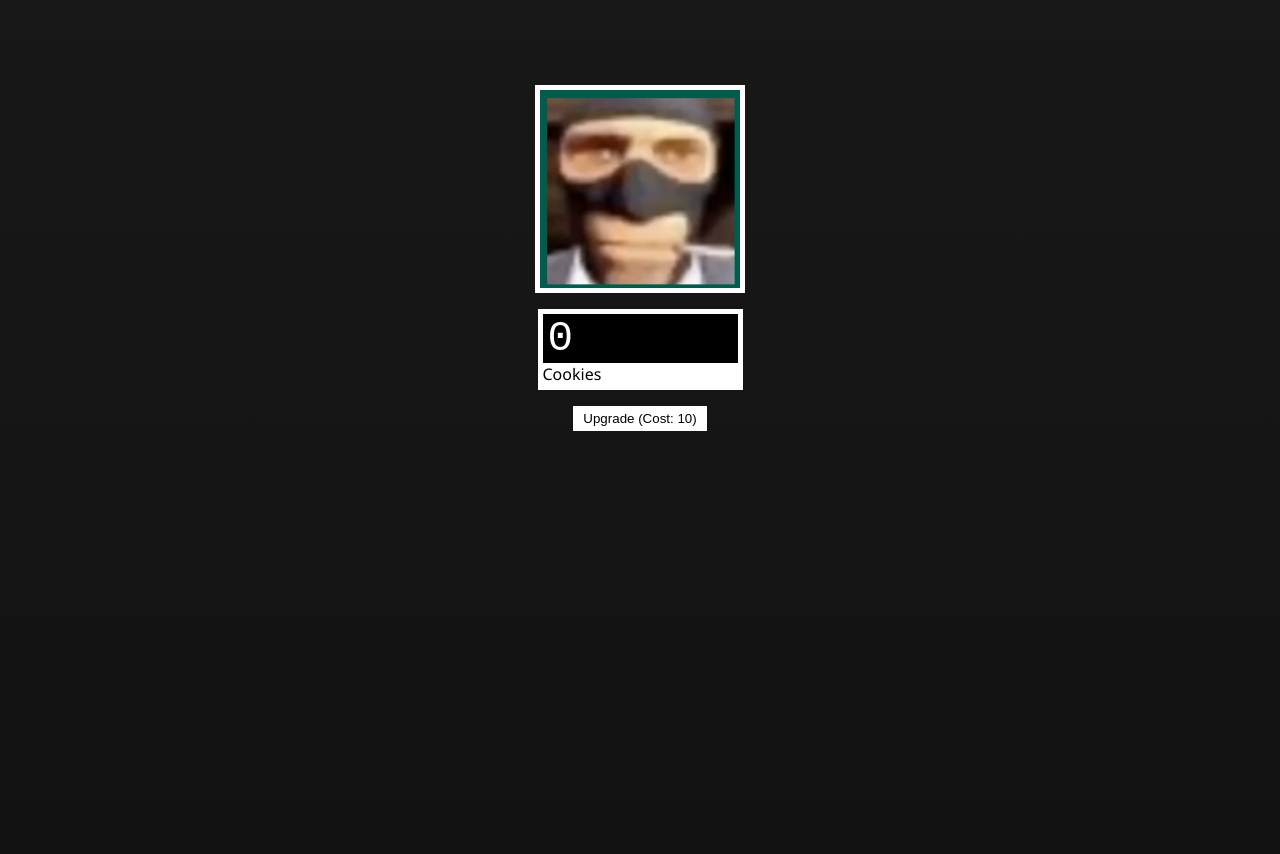
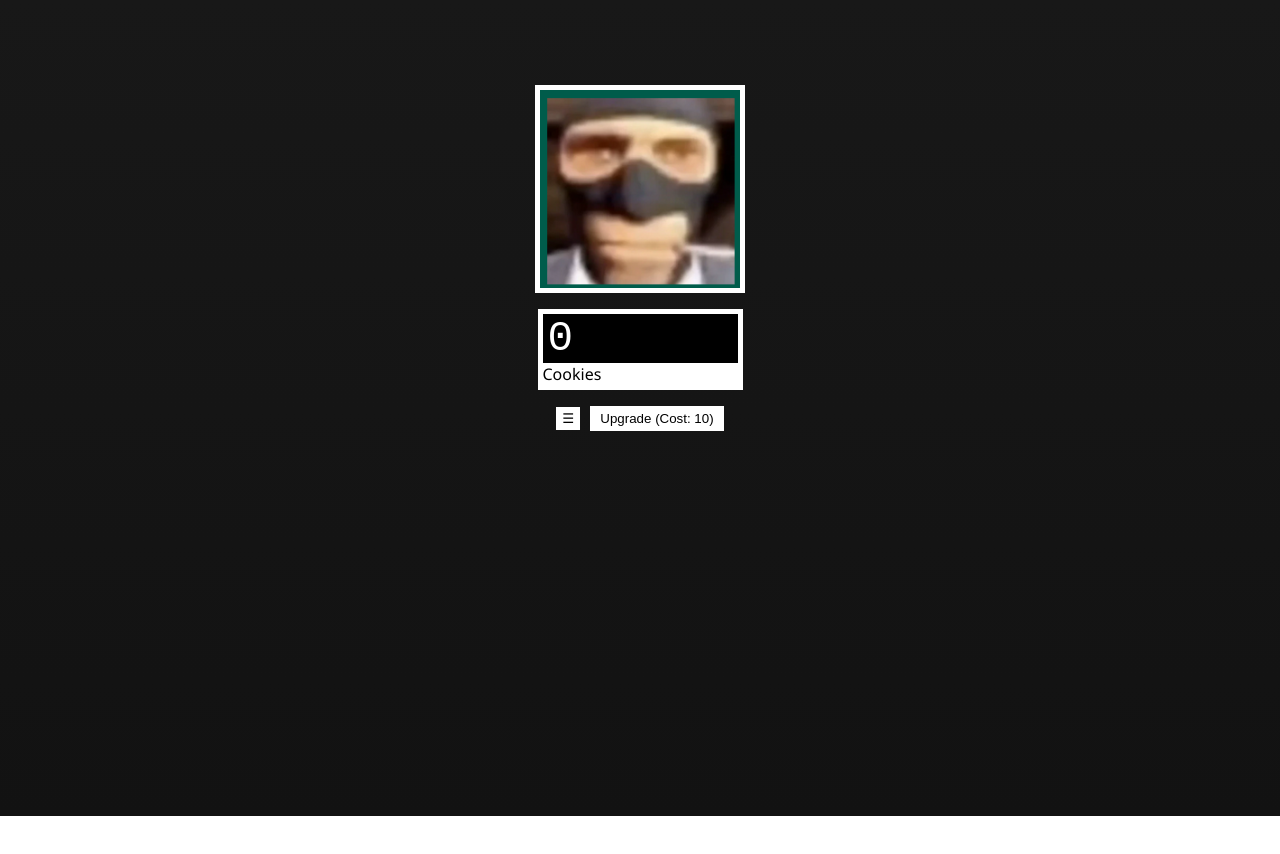
Before and after one commit to karakha/clickspy, a plain HTML site: page index.html in a window 1280 px wide. After the commit the page ends 816 px from the top, so only its background shows below. Drawn offline with Linux system fonts and the light colour scheme.

Commit message:
Good Enough, cleans up a bit of code and implements settings with a reset progress button.

```diff
--- a/fancy.css
+++ b/fancy.css
@@ -2,9 +2,91 @@ body {
     background-image: linear-gradient(to bottom, rgb(24, 24, 24), rgb(18, 18, 18));
     color: white;
     font-family: 'Segoe UI', Tahoma, Geneva, Verdana, sans-serif;
-    padding-top: 100px;
+
     height: 100vh;
     overflow: hidden;
+}
+span {
+    display: inline-flex;
+    align-items: center;
+  }
+  .buttons {
+  display: flex;
+  gap: 10px;      /* space between the two buttons */
+  align-items: center;
+}
+
+@keyframes fadeIn {
+    from { opacity: 0; transform: translateY(-10px); }
+    to { opacity: 1; transform: translateY(0); }
+}
+
+@keyframes fadeOut {
+    from { opacity: 1; transform: translateY(0); }
+    to { opacity: 0; transform: translateY(-10px); }
+}
+
+button {
+    background: white;
+    color: black;
+    border: none;
+    padding: 5px 10px;
+}
+.buttons {
+    display: flex;
+    gap: 10px;      /* space between the two buttons */
+    align-items: center;
+  }
+
+#openWindow {
+    padding: 4px 6px;
+}
+#popupWindow {
+  position: fixed;
+  top: 0;
+  left: 0;
+  width: 100%;
+  height: 100%;
+  background: rgba(0,0,0,0.5);
+  display: flex;
+  align-items: center;
+  justify-content: center;
+  z-index: 1000;
+}
+.popupCloseButton {
+    background-color: rgb(177, 95, 95);
+    color: white;
+    margin-left: auto; /* THIS IS GOOD */
+}
+
+.popupWindowTitle {
+    display: flex;
+    background-color: white;
+    padding: 0 0 0 10px;
+    color: black;
+    justify-content: space-between;
+    width: 240px;
+    align-items: center;
+}
+
+#popupContent {
+  background: rgb(0, 0, 0);
+  border: 5px solid white;
+  color: rgb(255, 255, 255);
+  font-family: monospace;
+  width: 250px;
+  padding: 5px;
+}
+.popupSettings {
+    margin: 5px;
+}
+.popupSettings button {
+    display: block;
+    background-color: black;
+    color: lightblue;
+    text-decoration: underline;
+    font-family: monospace;
+    padding: 0;
 }
 
 #game {
@@ -13,9 +95,10 @@ body {
     align-items: center;
     height: 300px;
     flex-direction: column;
+    padding-top: 100px;
 }
 
-.cookieCount {
+.cookieNumberCount {
     background-color: white;
     color: black;
     border: 5px solid white;
@@ -42,19 +125,13 @@ body {
     display: block;
 }
 
-#toast-container {
+.toast {
     position: fixed;
     top: 20px;
     right: 20px;      /* Changed from left to right */
-    z-index: 9999;
-    width: 5000px;
     display: flex;
     flex-direction: column;
     align-items: flex-end;  /* Align toast boxes to the right */
-}
-
-
-.toast {
     background-color: white;
     color: black;
     padding: 8px 10px;
@@ -63,28 +140,10 @@ body {
     opacity: 1;
     animation: fadeIn 0.25s ease-out forwards, fadeOut 0.25s ease-in 3s forwards;
     border-bottom: 10px solid black; /* Border now on the bottom */
-    text-align: left;
+    text-align: right;
     white-space: pre-line;
     max-width: 300px;
     box-shadow: 0 2px 5px rgba(0, 0, 0, 0.2); /* Optional shadow for better visibility */
-}
-
-
-@keyframes fadeIn {
-    from { opacity: 0; transform: translateY(-10px); }
-    to { opacity: 1; transform: translateY(0); }
-}
-
-@keyframes fadeOut {
-    from { opacity: 1; transform: translateY(0); }
-    to { opacity: 0; transform: translateY(-10px); }
-}
-
-button {
-    background: white;
-    color: black;
-    border: none;
-    padding: 5px 10px;
 }
 .toast-mobile {
     position: fixed;
@@ -97,7 +156,6 @@ button {
     border-bottom: 10px solid black; /* Border at the bottom */
     box-shadow: 0 4px 10px rgba(0, 0, 0, 0.3);
     text-align: center;
-    z-index: 9999;
     font-size: 14px; /* Same font size as desktop version */
     animation: fadeIn 0.25s ease-out forwards, fadeOut 0.25s ease-in 3s forwards;
 }
--- a/index.html
+++ b/index.html
@@ -7,13 +7,43 @@
     <link rel="stylesheet" href="fancy.css">
 </head>
 <body>
+
     <div id="game">
-        <!-- The image itself is now the button -->
+        <!-- Cookie button (image) -->
         <img id="cookieButton" src="button.png" alt="Cookie Button">
-        <p class="cookieCount"><span id="cookieCount">0</span> <br>   Cookies</p>
-        <button id="upgradeButton">Upgrade</button>
+
+        <!-- Cookie count -->
+        <p class="cookieNumberCount">
+            <span id="cookieCount">0</span><br>Cookies
+        </p>
+
+        <!-- Upgrade button -->
+         <div class="buttons">
+            <button id="openWindow"> &#9776;</button>
+            <button id="upgradeButton">Upgrade (Cost: 10)</button>
+         </div>
     </div>
+
+    <!-- Popup window -->
+    <div id="popupWindow" style="display: none;">
+        <div id="popupContent">
+            <div class="popupWindowTitle">
+                Settings
+                <button class="popupCloseButton">X</button>
+            </div>
+
+            <div class="popupSettings">
+                <span>Reset your progress</span>
+                <button id="resetButton">Reset</button>
+            </div>
+        </div>
+    </div>
+
+    <!-- Toast messages -->
     <div id="toast-container"></div>
+
+    <!-- Scripts -->
     <script src="scrapped.js"></script>
+
 </body>
 </html>
--- a/scrapped.js
+++ b/scrapped.js
@@ -1,3 +1,4 @@
+
 let cookies = 0;
 let cookiesPerClick = 1;
 let upgradeCost = 10;
@@ -6,118 +7,132 @@ let upgradeCost = 10;
 const cookieButton = document.getElementById("cookieButton");
 const cookieCount = document.getElementById("cookieCount");
 const upgradeButton = document.getElementById("upgradeButton");
+const openWindow = document.getElementById("openWindow");
+const popup = document.getElementById("popupWindow");
+const closeButton = document.querySelector("#popupWindow button");
+const cookieCountDisplay = document.getElementById('cookieCount');
+const resetButton = document.querySelector('.popupSettings button');
+const popupWindow = document.getElementById('popupWindow');
+
+// Detect if running below 768 width
+function isMobileView() {
+    return window.innerWidth <= 768;
+}
+
+// Event listener for the reset button
+resetButton.addEventListener('click', resetProgress);
 
 function formatCookies(num) {
     const suffixes = [
-        { value: 1e3, suffix: "K" }, // Thousand
-        { value: 1e6, suffix: "M" }, // Million
-        { value: 1e9, suffix: "B" }, // Billion
-        { value: 1e12, suffix: "T" }, // Trillion
-        { value: 1e15, suffix: "P" }, // Quadrillion
-        { value: 1e18, suffix: "E" }, // Quintillion
-        { value: 1e21, suffix: "Z" }, // Sextillion
-        { value: 1e24, suffix: "Y" }, // Septillion
-        { value: 1e27, suffix: "O" }, // Octillion
-        { value: 1e30, suffix: "N" }, // Nonillion
-        { value: 1e33, suffix: "D" }, // Decillion
-        { value: 1e36, suffix: "U" }, // Undecillion
-        { value: 1e39, suffix: "D2" }, // Duodecillion
-        { value: 1e42, suffix: "T2" }, // Tredecillion
-        { value: 1e45, suffix: "Q2" }, // Quattuordecillion
-        { value: 1e48, suffix: "Q3" }, // Quindecillion
-        { value: 1e51, suffix: "S" }, // Sexdecillion
-        { value: 1e54, suffix: "S2" }, // Septendecillion
-        { value: 1e57, suffix: "O2" }, // Octodecillion
-        { value: 1e60, suffix: "N2" }, // Novemdecillion
-        { value: 1e63, suffix: "D3" }, // Vigintillion
-        { value: 1e66, suffix: "U2" }, // Unvigintillion
-        { value: 1e69, suffix: "D4" }, // Trigintillion
-        { value: 1e72, suffix: "T3" }, // Quadragintillion
-        { value: 1e75, suffix: "Q4" }, // Quinquagintillion
-        { value: 1e78, suffix: "S3" }, // Sexagintillion
-        { value: 1e81, suffix: "S4" }, // Septuagintillion
-        { value: 1e84, suffix: "O3" }, // Octogintillion
-        { value: 1e87, suffix: "N3" }, // Nonagintillion
-        { value: 1e90, suffix: "D5" }, // Centillion
-        { value: 1e93, suffix: "U3" }, // Uncentillion
-        { value: 1e96, suffix: "D6" }, // Duocentillion
-        { value: 1e99, suffix: "T4" }, // Trecentillion
-        { value: 1e102, suffix: "Q5" }, // Quattuorcentillion
-        { value: 1e105, suffix: "Q6" }, // Quinquacentillion
-        { value: 1e108, suffix: "S5" }, // Sexcentillion
-        { value: 1e111, suffix: "S6" }, // Septencentillion
-        { value: 1e114, suffix: "O4" }, // Octocentillion
-        { value: 1e117, suffix: "N4" }, // Nonacentillion
-        { value: 1e120, suffix: "D7" }, // Decacentillion
-        { value: 1e123, suffix: "U4" }, // Undecacentillion
-        { value: 1e126, suffix: "D8" }, // Duodecacentillion
-        { value: 1e129, suffix: "T5" }, // Tredecacentillion
-        { value: 1e132, suffix: "Q7" }, // Quattuordecacentillion
-        { value: 1e135, suffix: "Q8" }, // Quinquadecacentillion
-        { value: 1e138, suffix: "S7" }, // Sexdecacentillion
-        { value: 1e141, suffix: "S8" }, // Septendecacentillion
-        { value: 1e144, suffix: "O5" }, // Octodecacentillion
-        { value: 1e147, suffix: "N5" }, // Novemdecacentillion
-        { value: 1e150, suffix: "D9" }, // Vigintacentillion
-        { value: 1e153, suffix: "U5" }, // Unvigintacentillion
-        { value: 1e156, suffix: "D10" }, // Trigintacentillion
-        { value: 1e159, suffix: "T6" }, // Quadragintacentillion
-        { value: 1e162, suffix: "Q9" }, // Quinquagintacentillion
-        { value: 1e165, suffix: "S9" }, // Sexagintacentillion
-        { value: 1e168, suffix: "S10" }, // Septuagintacentillion
-        { value: 1e171, suffix: "O6" }, // Octogintacentillion
-        { value: 1e174, suffix: "N6" }, // Nonagintacentillion
-        { value: 1e177, suffix: "D11" }, // Centicentillion
-        { value: 1e180, suffix: "U6" }, // Uncenticentillion
-        { value: 1e183, suffix: "D12" }, // Duocenticentillion
-        { value: 1e186, suffix: "T7" }, // Trecenticentillion
-        { value: 1e189, suffix: "Q10" }, // Quattuorcenticentillion
-        { value: 1e192, suffix: "Q11" }, // Quinquacenticentillion
-        { value: 1e195, suffix: "S11" }, // Sexcenticentillion
-        { value: 1e198, suffix: "S12" }, // Septencenticentillion
-        { value: 1e201, suffix: "O7" }, // Octocenticentillion
-        { value: 1e204, suffix: "N7" }, // Nonacenticentillion
-        { value: 1e207, suffix: "D13" }, // Decacenticentillion
-        { value: 1e210, suffix: "U7" }, // Undecacenticentillion
-        { value: 1e213, suffix: "D14" }, // Duodecacenticentillion
-        { value: 1e216, suffix: "T8" }, // Tredecacenticentillion
-        { value: 1e219, suffix: "Q12" }, // Quattuordecacenticentillion
-        { value: 1e222, suffix: "Q13" }, // Quinquadecacenticentillion
-        { value: 1e225, suffix: "S13" }, // Sexdecacenticentillion
-        { value: 1e228, suffix: "S14" }, // Septendecacenticentillion
-        { value: 1e231, suffix: "O8" }, // Octodecacenticentillion
-        { value: 1e234, suffix: "N8" }, // Novemdecacenticentillion
-        { value: 1e237, suffix: "D15" }, // Vigintacenticentillion
-        { value: 1e240, suffix: "U8" }, // Unvigintacenticentillion
-        { value: 1e243, suffix: "D16" }, // Trigintacenticentillion
-        { value: 1e246, suffix: "T9" }, // Quadragintacenticentillion
-        { value: 1e249, suffix: "Q14" }, // Quinquagintacenticentillion
-        { value: 1e252, suffix: "S15" }, // Sexagintacenticentillion
-        { value: 1e255, suffix: "S16" }, // Septuagintacenticentillion
-        { value: 1e258, suffix: "O9" }, // Octogintacenticentillion
-        { value: 1e261, suffix: "N9" }, // Nonagintacenticentillion
-        { value: 1e264, suffix: "D17" }, // Centicentacentillion
-        { value: 1e267, suffix: "U9" }, // Uncenticentacentillion
-        { value: 1e270, suffix: "D18" }, // Duocenticentacentillion
-        { value: 1e273, suffix: "T10" }, // Trecenticentacentillion
-        { value: 1e276, suffix: "Q15" }, // Quattuorcenticentacentillion
-        { value: 1e279, suffix: "Q16" }, // Quinquacenticentacentillion
-        { value: 1e282, suffix: "S17" }, // Sexcenticentacentillion
-        { value: 1e285, suffix: "S18" }, // Septencenticentacentillion
-        { value: 1e288, suffix: "O10" }, // Octocenticentacentillion
-        { value: 1e291, suffix: "N10" }, // Nonacenticentacentillion
+        { value: 1e3, suffix: "K" },
+        { value: 1e6, suffix: "M" },
+        { value: 1e9, suffix: "B" },
+        { value: 1e12, suffix: "T" },
+        { value: 1e15, suffix: "P" },
+        { value: 1e18, suffix: "E" },
+        { value: 1e21, suffix: "Z" },
+        { value: 1e24, suffix: "Y" },
+        { value: 1e27, suffix: "O" },
+        { value: 1e30, suffix: "N" },
+        { value: 1e33, suffix: "D" },
+        { value: 1e36, suffix: "U" },
+        { value: 1e39, suffix: "D2" },
+        { value: 1e42, suffix: "T2" },
+        { value: 1e45, suffix: "Q2" },
+        { value: 1e48, suffix: "Q3" },
+        { value: 1e51, suffix: "S" },
+        { value: 1e54, suffix: "S2" },
+        { value: 1e57, suffix: "O2" },
+        { value: 1e60, suffix: "N2" },
+        { value: 1e63, suffix: "D3" },
+        { value: 1e66, suffix: "U2" },
+        { value: 1e69, suffix: "D4" },
+        { value: 1e72, suffix: "T3" },
+        { value: 1e75, suffix: "Q4" },
+        { value: 1e78, suffix: "S3" },
+        { value: 1e81, suffix: "S4" },
+        { value: 1e84, suffix: "O3" },
+        { value: 1e87, suffix: "N3" },
+        { value: 1e90, suffix: "D5" },
+        { value: 1e93, suffix: "U3" },
+        { value: 1e96, suffix: "D6" },
+        { value: 1e99, suffix: "T4" },
+        { value: 1e102, suffix: "Q5" },
+        { value: 1e105, suffix: "Q6" },
+        { value: 1e108, suffix: "S5" },
+        { value: 1e111, suffix: "S6" },
+        { value: 1e114, suffix: "O4" },
+        { value: 1e117, suffix: "N4" },
+        { value: 1e120, suffix: "D7" },
+        { value: 1e123, suffix: "U4" },
+        { value: 1e126, suffix: "D8" },
+        { value: 1e129, suffix: "T5" },
+        { value: 1e132, suffix: "Q7" },
+        { value: 1e135, suffix: "Q8" },
+        { value: 1e138, suffix: "S7" },
+        { value: 1e141, suffix: "S8" },
+        { value: 1e144, suffix: "O5" },
+        { value: 1e147, suffix: "N5" },
+        { value: 1e150, suffix: "D9" },
+        { value: 1e153, suffix: "U5" },
+        { value: 1e156, suffix: "D10" },
+        { value: 1e159, suffix: "T6" },
+        { value: 1e162, suffix: "Q9" },
+        { value: 1e165, suffix: "S9" },
+        { value: 1e168, suffix: "S10" },
+        { value: 1e171, suffix: "O6" },
+        { value: 1e174, suffix: "N6" },
+        { value: 1e177, suffix: "D11" },
+        { value: 1e180, suffix: "U6" },
+        { value: 1e183, suffix: "D12" },
+        { value: 1e186, suffix: "T7" },
+        { value: 1e189, suffix: "Q10" },
+        { value: 1e192, suffix: "Q11" },
+        { value: 1e195, suffix: "S11" },
+        { value: 1e198, suffix: "S12" },
+        { value: 1e201, suffix: "O7" },
+        { value: 1e204, suffix: "N7" },
+        { value: 1e207, suffix: "D13" },
+        { value: 1e210, suffix: "U7" },
+        { value: 1e213, suffix: "D14" },
+        { value: 1e216, suffix: "T8" },
+        { value: 1e219, suffix: "Q12" },
+        { value: 1e222, suffix: "Q13" },
+        { value: 1e225, suffix: "S13" },
+        { value: 1e228, suffix: "S14" },
+        { value: 1e231, suffix: "O8" },
+        { value: 1e234, suffix: "N8" },
+        { value: 1e237, suffix: "D15" },
+        { value: 1e240, suffix: "U8" },
+        { value: 1e243, suffix: "D16" },
+        { value: 1e246, suffix: "T9" },
+        { value: 1e249, suffix: "Q14" },
+        { value: 1e252, suffix: "S15" },
+        { value: 1e255, suffix: "S16" },
+        { value: 1e258, suffix: "O9" },
+        { value: 1e261, suffix: "N9" },
+        { value: 1e264, suffix: "D17" },
+        { value: 1e267, suffix: "U9" },
+        { value: 1e270, suffix: "D18" },
+        { value: 1e273, suffix: "T10" },
+        { value: 1e276, suffix: "Q15" },
+        { value: 1e279, suffix: "Q16" },
+        { value: 1e282, suffix: "S17" },
+        { value: 1e285, suffix: "S18" },
+        { value: 1e288, suffix: "O10" },
+        { value: 1e291, suffix: "N10" }
+    ];
+    suffixes.reverse();
 
-        // Extend this further if needed...
-    ];
-
-    for (let i = suffixes.length - 1; i >= 0; i--) {
-        if (num >= suffixes[i].value) {
-            return (num / suffixes[i].value).toFixed(2) + suffixes[i].suffix;
+    for (const { value, suffix } of suffixes) {
+        if (num >= value) {
+            return (num / value).toFixed(2) + suffix;
         }
     }
 
-    return num.toLocaleString(); // Fallback for smaller numbers
+    return num.toLocaleString();
 }
+
 // Function to set cookies
 function setCookie(name, value, days) {
     const expires = new Date();
@@ -137,32 +152,7 @@ function getCookie(name) {
     return null;
 }
 
-// Function to check and load game state from cookies
-function loadGameState() {
-    const savedCookies = getCookie("cookies");
-    const savedCookiesPerClick = getCookie("cookiesPerClick");
-    const savedUpgradeCost = getCookie("upgradeCost");
-
-    if (savedCookies) cookies = parseFloat(savedCookies);
-    if (savedCookiesPerClick) cookiesPerClick = parseFloat(savedCookiesPerClick);
-    if (savedUpgradeCost) upgradeCost = parseFloat(savedUpgradeCost);
-
-    // Update the UI
-    cookieCount.textContent = formatCookies(cookies);
-    upgradeButton.textContent = `Upgrade (Cost: ${formatCookies(upgradeCost)})`;
-}
-
-// Call this function when the page loads to load saved game state
-loadGameState();
-
-// Save game state whenever cookies change
-cookieButton.addEventListener("click", function() {
-    cookies += cookiesPerClick; // Increase cookies by cookies per click
-    cookieCount.textContent = formatCookies(cookies);
-    setCookie("cookies", cookies, 7);  // Save cookies for 7 days
-    setCookie("cookiesPerClick", cookiesPerClick, 7);  // Save cookies per click for 7 days
-});
-
+// Upgrade button logic
 upgradeButton.addEventListener("click", function() {
     if (cookies >= upgradeCost) {
         cookies -= upgradeCost;
@@ -184,10 +174,8 @@ upgradeButton.addEventListener("click", function() {
         showToast("Not enough cookies! Need \n" + formatCookies(upgradeCost));
     }
 });
-function isMobileView() {
-    return window.innerWidth <= 768;
-}
 
+// Toasting System
 function showToast(message) {
     // Remove any existing toast
     const existing = document.querySelector('.toast, .toast-mobile');
@@ -199,12 +187,86 @@ function showToast(message) {
     toast.className = isMobile ? 'toast-mobile' : 'toast';
     toast.textContent = message;
 
+    // Append toast based on the device type
     if (isMobile) {
-        document.body.appendChild(toast);
+        document.body.appendChild(toast); // Directly append to body for mobile view
     } else {
         const container = document.getElementById('toast-container');
-        container.appendChild(toast);
-    }
+        container.appendChild(toast); // Ensure the container exists before appending
 
-    setTimeout(() => toast.remove(), 3000);
+    setTimeout(() => toast.remove(), 3000); // Remove after 3 seconds
+}}
+
+// Event listener for reset button
+resetButton.addEventListener('click', resetProgress);
+
+// Function to reset progress (delete all cookies and reload the page)
+function resetProgress() {
+    // Delete all cookies
+    document.cookie.split(";").forEach(function(cookie) {
+        let cookieName = cookie.split("=")[0];
+        document.cookie = cookieName + "=;expires=" + new Date(0).toUTCString() + ";path=/";
+    });
+
+    // Reload the page
+    location.reload();
 }
+
+// Save game state whenever cookies change
+cookieButton.addEventListener("click", function() {
+    cookies += cookiesPerClick; // Increase cookies by cookies per click
+    cookieCount.textContent = formatCookies(cookies);
+    setCookie("cookies", cookies, 7);  // Save cookies for 7 days
+    setCookie("cookiesPerClick", cookiesPerClick, 7);  // Save cookies per click for 7 days
+});
+
+// Optional: Restore cookie count from local storage if it exists
+window.onload = () => {
+    loadGameState();  // reads from document.cookie
+    cookieCountDisplay.textContent = formatCookies(cookies);
+  };
+
+
+// Function to update local storage when cookie count changes
+function updateCookieCountInStorage() {
+    localStorage.setItem('cookieCount', cookieCountDisplay.textContent);
+}
+
+// Initialize MutationObserver
+const observer = new MutationObserver(updateCookieCountInStorage);
+
+// Configuration of the observer (observe changes in child nodes or text content)
+const config = { childList: true, subtree: true };
+
+// Start observing the cookieCountDisplay element for changes
+observer.observe(cookieCountDisplay, config);
+
+// Optionally, disconnect the observer when it's no longer needed
+// observer.disconnect();
+
+// Window Logic
+openWindow.addEventListener("click", () => {
+    popup.style.display = "flex";
+});
+
+closeButton.addEventListener("click", () => {
+    popup.style.display = "none";
+});
+
+// Function to check and load game state from cookies
+function loadGameState() {
+    const savedCookies = getCookie("cookies");
+    const savedCookiesPerClick = getCookie("cookiesPerClick");
+    const savedUpgradeCost = getCookie("upgradeCost");
+
+    if (savedCookies) cookies = parseFloat(savedCookies);
+    if (savedCookiesPerClick) cookiesPerClick = parseFloat(savedCookiesPerClick);
+    if (savedUpgradeCost) upgradeCost = parseFloat(savedUpgradeCost);
+
+    // Update the UI
+    cookieCount.textContent = formatCookies(cookies);
+    upgradeButton.textContent = `Upgrade (Cost: ${formatCookies(upgradeCost)})`;
+}
+
+// Call this function when the page loads to load saved game state
+loadGameState();
```
